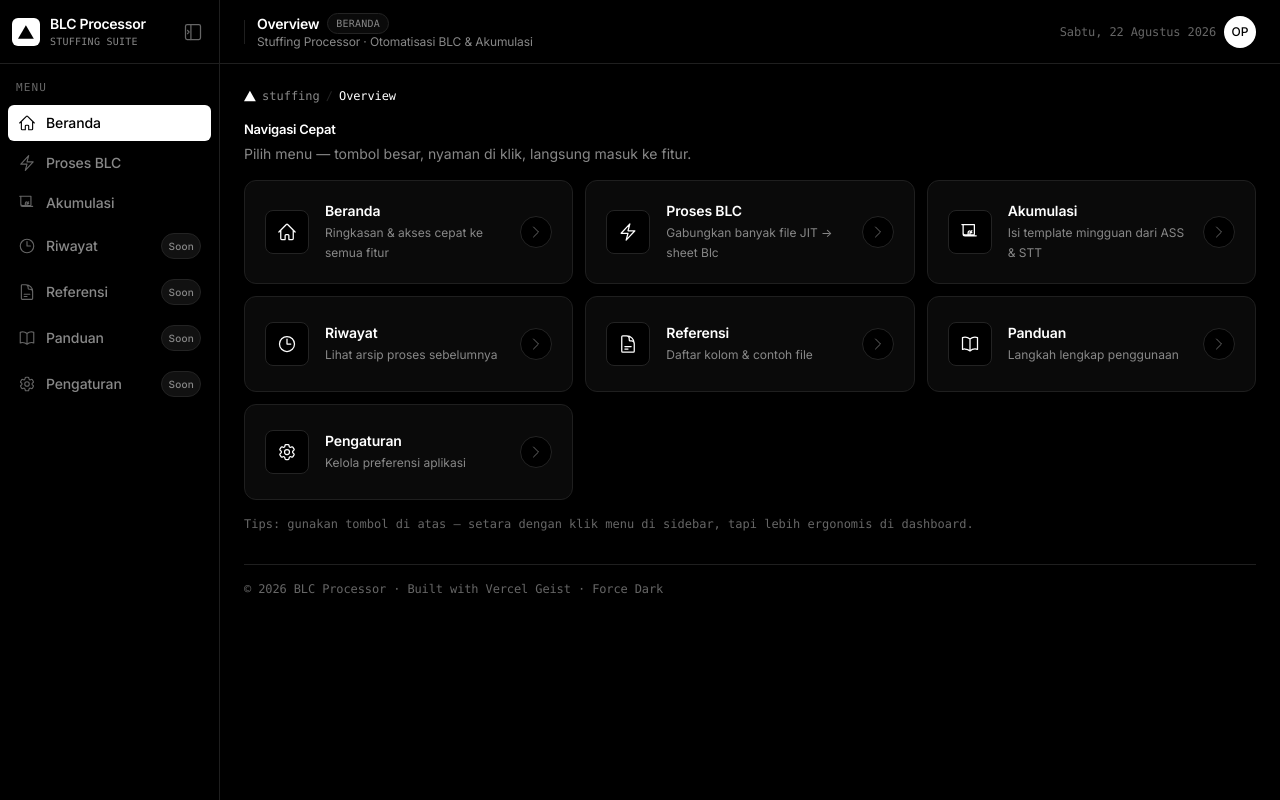
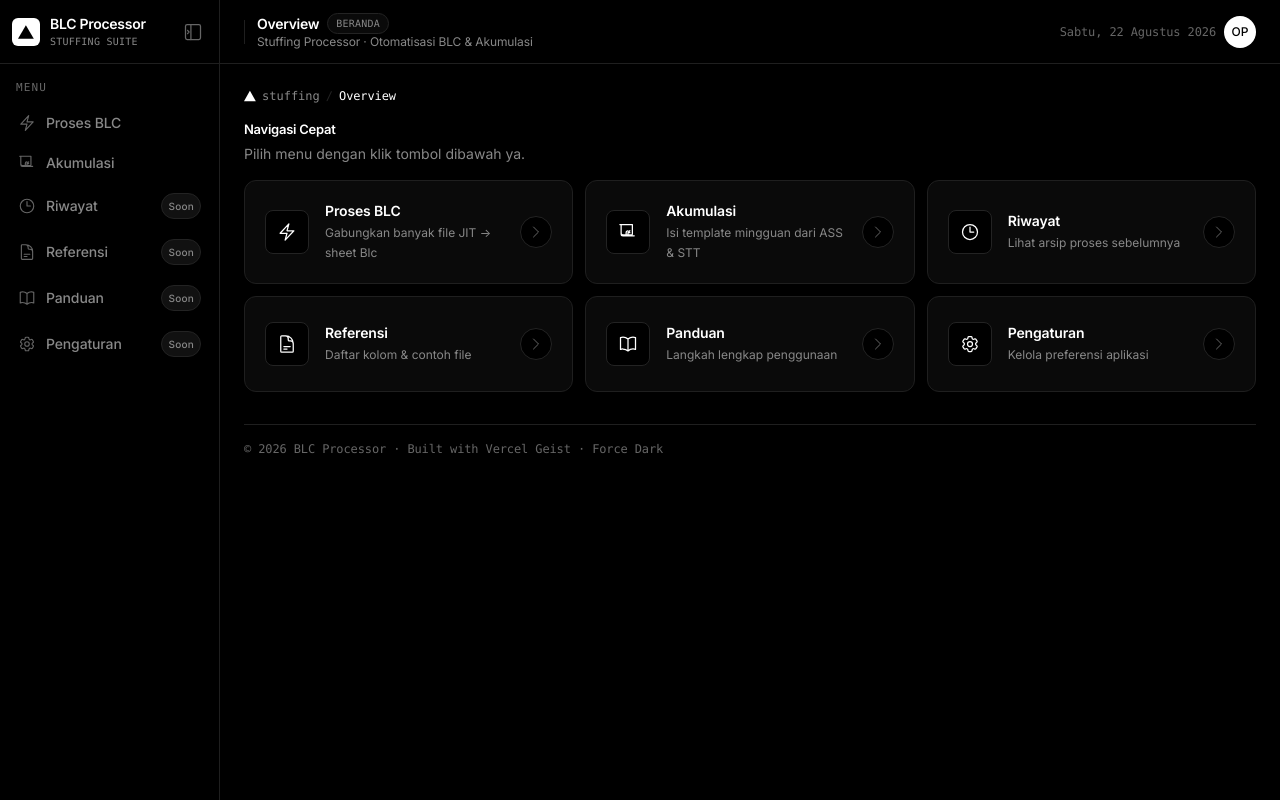
Before and after one commit to oxyrus69/stuffin, a Next.js app: page /dashboard in a window 1280 px wide. Built offline with nearby package versions, Linux system fonts and the light colour scheme.

Commit message:
Beranda: hapus Beranda dari nav, ubah teks, hapus tips

```diff
--- a/app/dashboard/page.js
+++ b/app/dashboard/page.js
@@ -283,10 +283,10 @@ function BerandaPage({ onNavigate }) {
     <div className="space-y-4">
       <div>
         <h2 className="text-[13px] font-semibold tracking-[-0.02em] text-white">Navigasi Cepat</h2>
-        <p className="mt-1 text-sm leading-5 text-[#888]">Pilih menu — tombol besar, nyaman di klik, langsung masuk ke fitur.</p>
+        <p className="mt-1 text-sm leading-5 text-[#888]">Pilih menu dengan klik tombol dibawah ya.</p>
       </div>
       <div className="grid grid-cols-1 gap-3 sm:grid-cols-2 lg:grid-cols-3">
-        {NAV_ITEMS.map((item) => (
+        {NAV_ITEMS.filter((item) => item.id !== 'beranda').map((item) => (
           <button
             key={item.id}
             onClick={() => onNavigate(item.id)}
@@ -305,7 +305,6 @@ function BerandaPage({ onNavigate }) {
           </button>
         ))}
       </div>
-      <p className="font-mono text-xs text-[#666]">Tips: gunakan tombol di atas — setara dengan klik menu di sidebar, tapi lebih ergonomis di dashboard.</p>
     </div>
   );
 }
@@ -582,7 +581,7 @@ export default function Dashboard() {
 
         <nav className="flex-1 space-y-1 overflow-y-auto p-2">
           <p className={`px-2 pb-1 pt-2 font-mono text-[11px] font-medium tracking-widest text-[#666] ${collapsed ? 'hidden' : 'block'}`}>MENU</p>
-          {NAV_ITEMS.map((item) => (
+        {NAV_ITEMS.filter((item) => item.id !== 'beranda').map((item) => (
             <button
               key={item.id}
               onClick={() => navigate(item.id)}
```
